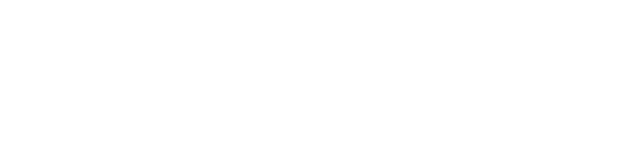
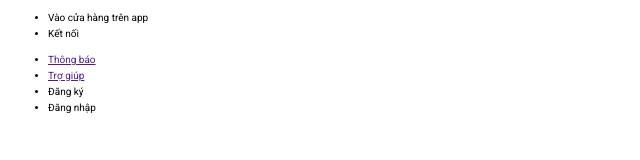
Before and after one commit to neiknov15/trendsteeShop, a plain HTML site: page index.html in a window 1280 px wide. Shown: the whole page, without its empty margins (0-640 px from the left). Drawn offline with Linux system fonts and the light colour scheme.

Commit message:
second commit

```diff
--- a/assets/css/base.css
+++ b/assets/css/base.css
@@ -1,6 +1,7 @@
 :root {
     --white-color: #fff;
     --black-color: #000;
+    --orange-color: #FFA500;
     --text-color: #333;
 }
 
--- a/assets/css/grid.css
+++ b/assets/css/grid.css
@@ -1,3 +1,5 @@
+/* Thư viện GRID */
+
 .grid {
     width: 100%;
     display: block;
--- a/index.html
+++ b/index.html
@@ -15,7 +15,31 @@
 
     <body>
         <div class="app">
+            <header class="header">
+                <nav class="header__navbar">
+                    <ul class="header__navbar-list">
+                        <li class="header__navbar-item">Vào cửa hàng trên app</li>
+                        <li class="header__navbar-item">Kết nối</li>
+                    </ul>
 
+                    <ul class="header__navbar-list">
+                        <li class="header__navbar-item">
+                            <a href="" class="header__navbar-item-link">Thông báo</a>
+                        </li>
+                        <li class="header__navbar-item">
+                            <a href="" class="header__navbar-item-link">Trợ giúp</a>
+                        </li>
+                        <li class="header__navbar-item">Đăng ký</li>
+                        <li class="header__navbar-item">Đăng nhập</li>
+                    </ul>
+                </nav>
+            </header>
+
+            <div class="container">
+
+            </div>
+
+            <footer class="footer"></footer>
         </div>
     </body>
 </html>
```
